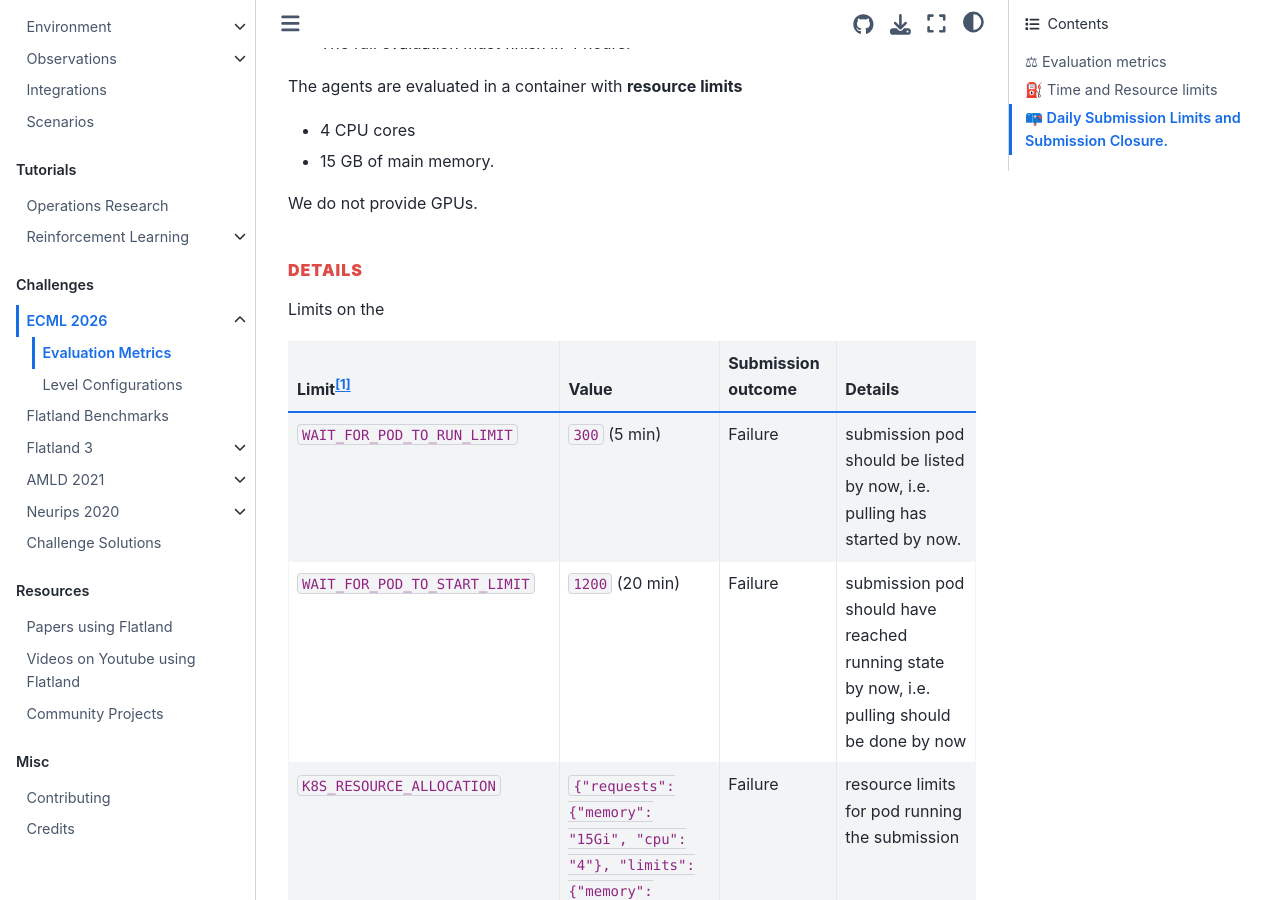
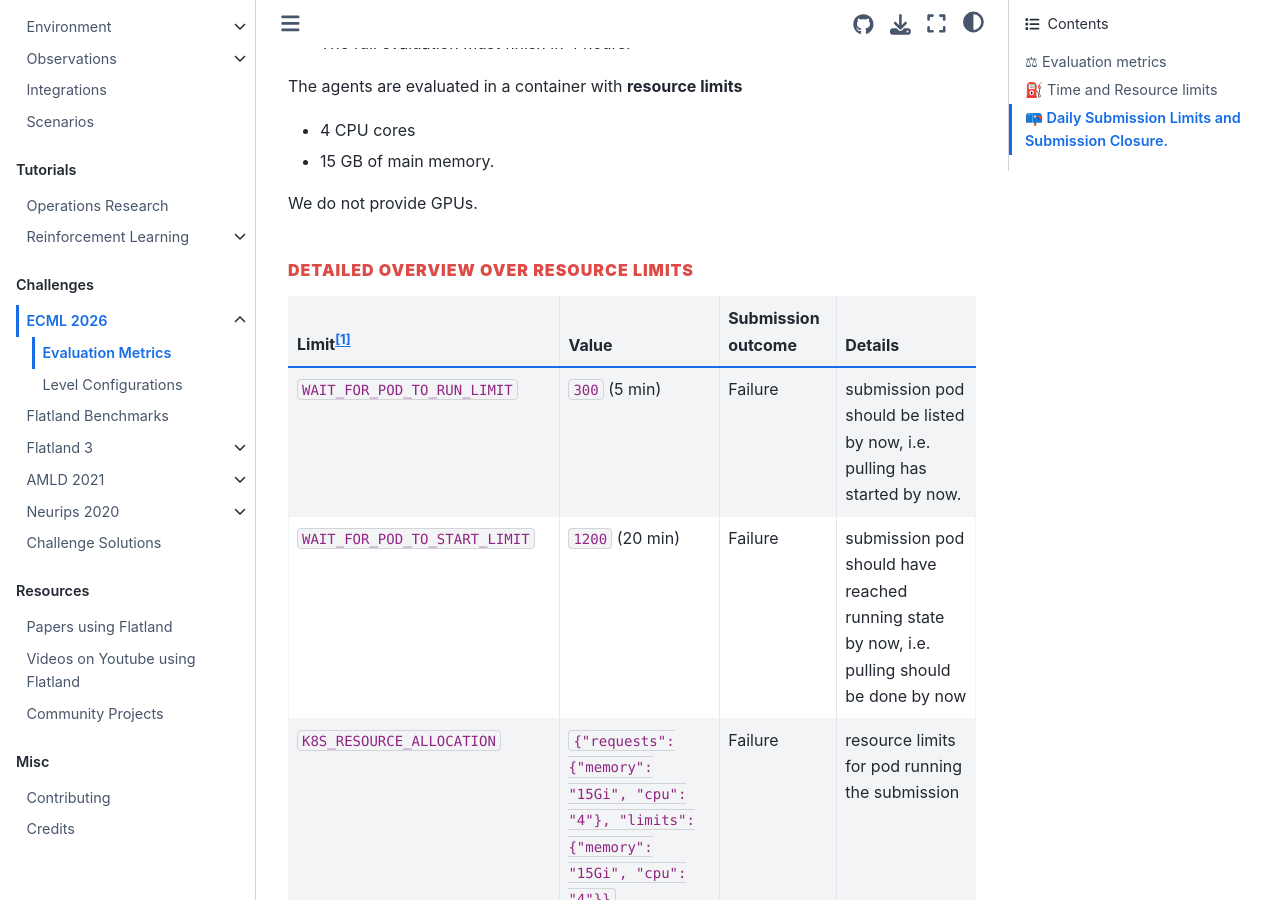
Before and after one commit to flatland-association/flatland-book, a Jupyter Book: the page built from challenges/ecml2026/eval.md, in a window 1280 px wide and 900 px high, scrolled down 1929 px. Built offline with Jupyter Book 1.0.4 settings and Sphinx 7.4.7 and the Sphinx Book theme 1.1.4, drawn with Linux system fonts in a browser that asks for light colours; pages that are not in the unit, such as notebooks, are missing from menus.

```diff
--- a/challenges/ecml2026/eval.md
+++ b/challenges/ecml2026/eval.md
@@ -72,9 +72,7 @@
 
 We do not provide GPUs.
 
-### Details
-
-Limits on the
+### Detailed overview over resource limits
 
 | Limit[^1]                       | Value                                                                                    | Submission outcome             | Details                                                                                     |
 |---------------------------------|------------------------------------------------------------------------------------------|--------------------------------|---------------------------------------------------------------------------------------------|
```
